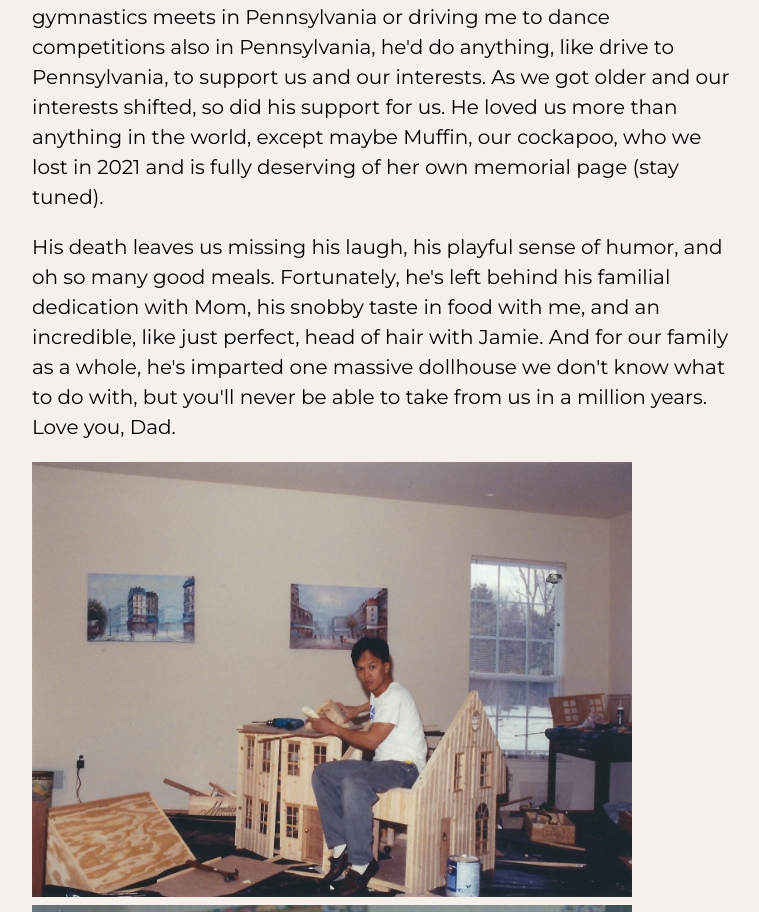
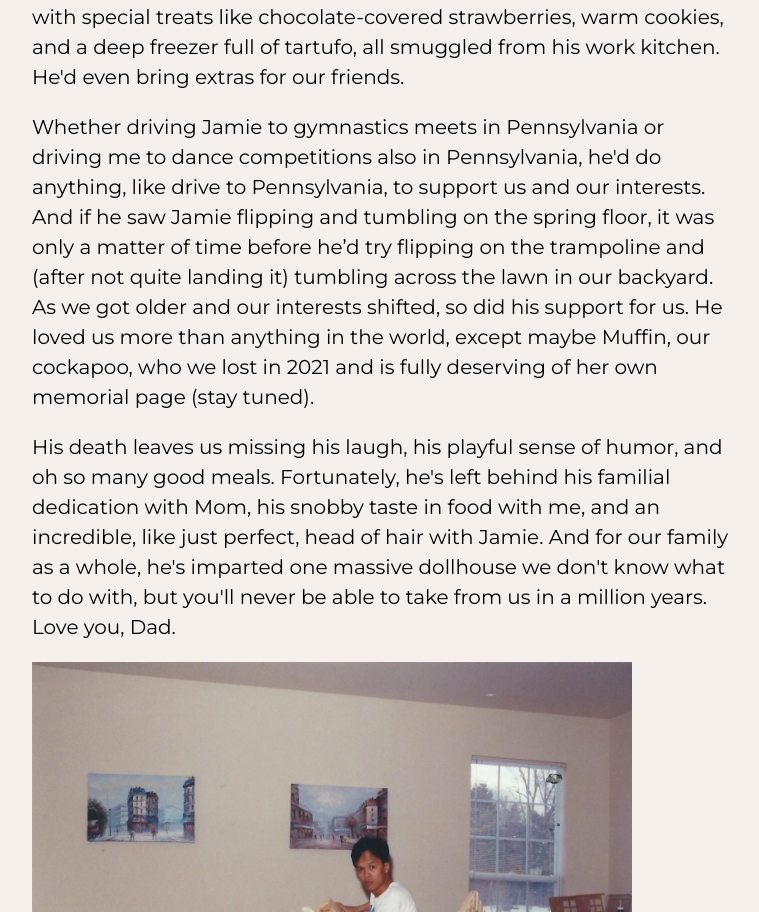
Before and after one commit to juliewongbandue/evan_turns_40, a SvelteKit app: page / in a window 1280 px wide. Shown: the part 1329-2241 px from the top of the page, without its empty margins (0-759 px from the left). Built offline with nearby package versions, Linux system fonts and the light colour scheme.

Commit message:
update tribute

```diff
--- a/src/routes/+page.svelte
+++ b/src/routes/+page.svelte
@@ -5,7 +5,9 @@
 
 <p>To be in his presence was to watch a man who never stopped moving. When he wasn't cooking (at home or at work), he was tackling new projects around the house, both of his own creation and from our family's neverending wishlist. A self-taught woodworker, he built desks, headboards, bookshelves, and more; plus an ornate, toddler-sized dollhouse, which no visitor to the house will ever forget. He kept the yard pristine, trimmed the trees and hedges, and even planted a garden. One day, we suddenly had a koi pond. That was Dad: impulsive, dedicated, and always in need of a project.</p>
 
-<p>In addition to being the host with the most and man with a thousand tools, he was also stubborn, independently minded, and incredibly proud. He relished his perpetual good looks and sense of style. He loved the home he helped to build. And despite his lack of medals, trophies, or even a gym membership, he always bragged about being a stellar athlete. But above all, he was proud of us, his children. As one half of an around-the-clock parenting tag-team--he and Mom literally switching day and night shifts to keep us fed, transported, and cared for--Dad always made sure we had everything we needed, plus special treats like chocolate-covered strawberries, warm cookies, and a deep freezer full of tartufo, all smuggled from his work kitchen. He'd even bring extras for our friends. Whether driving Jamie to gymnastics meets in Pennsylvania or driving me to dance competitions also in Pennsylvania, he'd do anything, like drive to Pennsylvania, to support us and our interests. As we got older and our interests shifted, so did his support for us. He loved us more than anything in the world, except maybe Muffin, our cockapoo, who we lost in 2021 and is fully deserving of her own memorial page (stay tuned).</p>
+<p>In addition to being the host with the most and man with a thousand tools, he was also stubborn, independently minded, and incredibly proud. He relished his perpetual good looks and sense of style. He loved the home he helped to build. And despite his lack of medals, trophies, or even a gym membership, he always bragged about being a stellar athlete. But above all, he was proud of us, his children. As one half of a literal around-the-clock parenting tag-team--he and Mom keeping opposite hours to keep us fed, transported, and cared for--Dad would have dinner ready on the table for Mom when she woke up for her night shift, along with a thoughtfully packed meal that would be sure to make all of her coworkers jealous. Not only did he make sure we had everything we needed, but he loved to spoil us with special treats like chocolate-covered strawberries, warm cookies, and a deep freezer full of tartufo, all smuggled from his work kitchen. He'd even bring extras for our friends.</p>
+
+<p>Whether driving Jamie to gymnastics meets in Pennsylvania or driving me to dance competitions also in Pennsylvania, he'd do anything, like drive to Pennsylvania, to support us and our interests. And if he saw Jamie flipping and tumbling on the spring floor, it was only a matter of time before he’d try flipping on the trampoline and (after not quite landing it) tumbling across the lawn in our backyard. As we got older and our interests shifted, so did his support for us. He loved us more than anything in the world, except maybe Muffin, our cockapoo, who we lost in 2021 and is fully deserving of her own memorial page (stay tuned).</p>
 
 <p>His death leaves us missing his laugh, his playful sense of humor, and oh so many good meals. Fortunately, he's left behind his familial dedication with Mom, his snobby taste in food with me, and an incredible, like just perfect, head of hair with Jamie. And for our family as a whole, he's imparted one massive dollhouse we don't know what to do with, but you'll never be able to take from us in a million years. Love you, Dad.</p>
 
```
